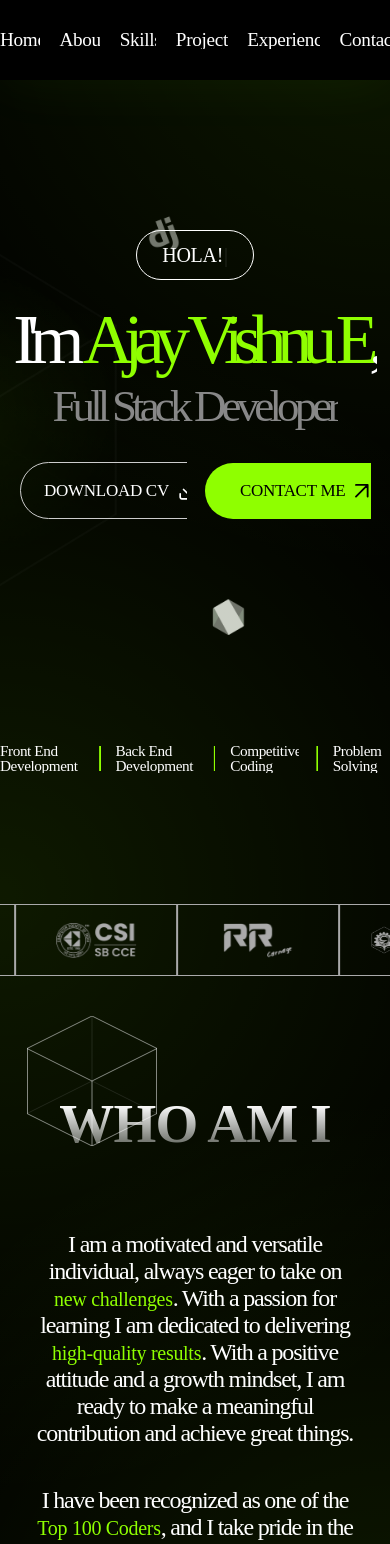
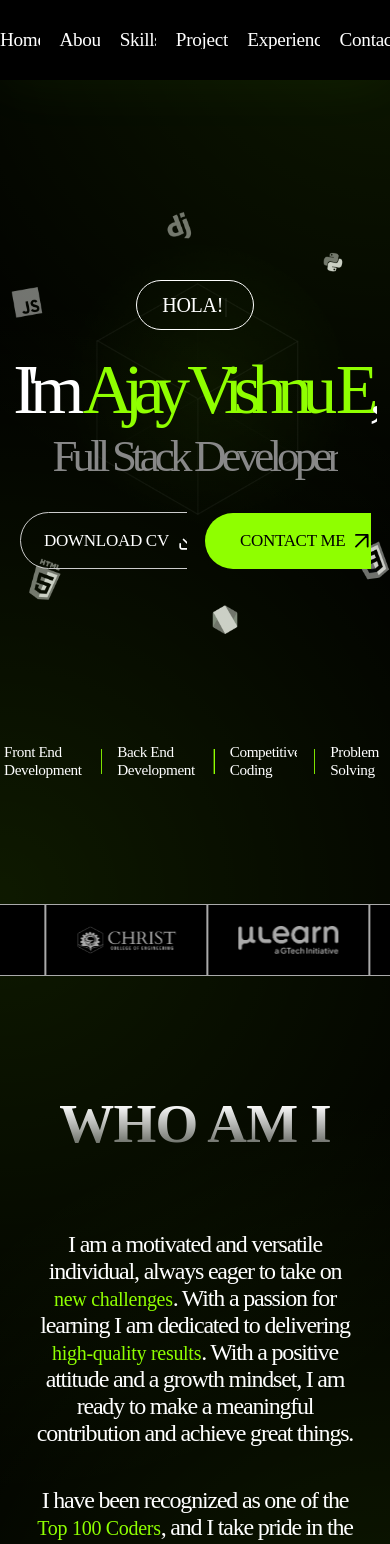
Before and after one commit to AjayVishnuE/Ajay_Vishnu_E, a React (Create React App) app: page / in a window 390 px wide. Shown: the top 1544 px of the page. Built offline with nearby package versions, Linux system fonts and the light colour scheme; a web font is replaced by a local one.

Commit message:
media queries

```diff
--- a/src/components/EdgeCube/edgecube.css
+++ b/src/components/EdgeCube/edgecube.css
@@ -49,7 +49,7 @@
   .edgecube-container-4{
     position: absolute;
     z-index: 100;
-    left: 50px;
+    left: 7%  ;
   }
 
   .edgecube-container-5{
@@ -59,16 +59,32 @@
     margin-top: 4px;
   }
 
-  @media (max-width: 1200px) {
+  @media (max-width: 1360px) {
     .edgecube-container-3{
+      display: none;
+    }
+    .edgecube-container-4{
+      left: 4%;
+    }
+  }
+
+  @media (max-width: 1110px) {
+    .edgecube-container-5{
+      display: none;
+    }
+    .edgecube-container-4{
       display: none;
     }
   }
 
-  @media (max-width: 1200px) {
-
+  @media (max-width: 900px) {
+    .edgecube-container-2{
+      display: none;
+    }
   }
 
-  @media (max-width: 1200px) {
-
+  @media (max-width: 600px) {
+    .edgecube-container-1{
+      display: none;
+    }
   }
--- a/src/components/HelloTextLoop/hellotextloop.css
+++ b/src/components/HelloTextLoop/hellotextloop.css
@@ -21,14 +21,28 @@ span{
     letter-spacing: -0.3px;
 }
 
-@media (max-width:1500px) {
+@media (max-width:1450px) {
     .overall-container{
+        padding-top: 50px;
+    }
+}
+@media (max-width:2600px) and (min-height:1000px){
+    .overall-container{
+        padding-top: 12%;
     }
 }
 
-@media (max-width:1200px) and (min-height:1000px){
+@media (max-width:1500px) and (min-height:1000px){
     .overall-container{
-        padding-top: 18%;
+        padding-top: 19%;
+    }
+}
+
+
+
+@media (max-width:750px) and (min-height:1000px){
+    .overall-container{
+        padding-top: 40%;
     }
 }
 /* ipad air
--- a/src/components/KnowMore/KnowMore.jsx
+++ b/src/components/KnowMore/KnowMore.jsx
@@ -7,7 +7,8 @@ function KnowMore() {
   return (
     <div className='flex-center knowmore-overall-container'>
       <p className='p-heading know-more-h'>WANT TO KNOW MORE?</p>
-      <p className='knomore-description'>This is the complete me, download my resume and find all about me. Change this content accordingly. Just placing the content in order to look great! Put upto 3 lines so that it looks aesthetic.</p>
+      <p className='knowmore-description'>
+      Discover my passion for building seamless and engaging digital experiences. Curious about my journey? Download my resume below and let’s create something amazing together!        </p>
       <a className='flex-center knomore-resume-downloadd-btn' href={pdfFile} download="Resume Ajay Vishnu E" target='_blank'>
           <p>DOWNLOAD MY RESUME</p>
           <svg className='downloadicon' xmlns="http://www.w3.org/2000/svg" width="25" height="25" viewBox="0 0 25 25" fill="none">
--- a/src/components/KnowMore/knowmore.css
+++ b/src/components/KnowMore/knowmore.css
@@ -14,11 +14,12 @@
     -webkit-text-fill-color: transparent;
 }
 
-.knomore-description{
-    width: 70%;
+.knowmore-description{
+    width: 60%;
+    text-wrap:balance;
     color: var(--PortBlack);
     font-family: 'Red Hat Mono';
-    font-size: 26px;
+    font-size: 24px;
     font-weight: 500;
     line-height: 28.86px;
     text-align: center;
@@ -30,7 +31,6 @@
 .knomore-resume-downloadd-btn{
     width:298.53pxpx;
     background-color: var(--PortBlack);
-    height:58.98pxpx;
     padding: 16.49px 28.27px 16.49px 28.27px;
     gap: 12px;
     border-radius: 38.29px;
@@ -51,5 +51,79 @@
     text-align: left;
     text-underline-position: from-font;
     text-decoration-skip-ink: none;
+}
 
+@media (max-width:1400px) {
+    .knowmore-description{
+        font-size: 22px;
+        width: 70%;
+    }
 }
+
+@media (max-width:1200px) {
+    .knowmore-description{
+        font-size: 20px;
+        width: 80%;
+    }
+}
+
+@media (max-width:1100px) {
+    .knowmore-overall-container{
+        padding:30px 0 30px 0;
+        height: fit-content;
+        gap: 25px;
+        position: relative;
+    }
+}
+
+@media (max-width:900px) {
+    .knowmore-description{
+        font-size: 18px;
+        width: 90%;
+    }
+}
+
+@media (max-width:700px) {
+    .knowmore-description{
+        font-size: 16px;
+        width: 95%;
+    }
+}
+
+@media (max-width:600px) {
+    .knowmore-description{
+        font-size: 15px;
+        line-height: 140%;
+        width: 100%;
+    }
+
+    .knomore-resume-downloadd-btn{
+        padding: 16.49px 28.27px 16.49px 28.27px;
+        border-radius: 38.29px;
+    }
+
+    .knomore-resume-downloadd-btn > p{
+        font-size: 14.03px;
+        line-height: 26.5px;
+    }
+
+    .knomore-resume-downloadd-btn > svg{
+        height: 16px;
+    }
+}
+
+@media (max-width:525px) {
+    .knowmore-description{
+        font-size: 13px;
+        line-height: 140%;
+        width: 100%;
+    }
+}
+
+@media (max-width:460px) {
+    .knowmore-description{
+        font-size: 12px;
+        line-height: 140%;
+        width: 100%;
+    }
+}
--- a/src/components/OrgLogoSet/orglogoset.css
+++ b/src/components/OrgLogoSet/orglogoset.css
@@ -1,20 +1,20 @@
 .orglogoset-container {
-    padding: 40px 5% 20px 5%; /* Apply padding normally */
-    overflow: visible; /* Hide anything outside the container */
+    padding: 40px 5% 20px 5%;
+    overflow: visible;
     position: relative;
-    display: flex; /* Ensures logos are in a line */
-    white-space: nowrap; /* Prevents wrapping of child elements */
-    flex-wrap: nowrap; /* Additional assurance against wrapping */
+    display: flex;
+    white-space: nowrap;
+    flex-wrap: nowrap;
 }
 
 .orglogo-container {
     min-width: 220px;
     height: 80px;
     display: inline-flex;
-    border: 1px solid var(--PortGrey2); /* Align logos in a row */
-    justify-content: center; /* Center content horizontally */
-    align-items: center; /* Center content vertically */
-    background: #000; /* Background color for logos */
+    border: 1px solid var(--PortGrey2);
+    justify-content: center;
+    align-items: center;
+    background-color: transparent;
 }
 
 .orglogo-img {
@@ -25,19 +25,19 @@
 
 @media (max-width: 900px) {
     .orglogoset-container {
-        padding: 40px 0; /* Remove side padding */
-        animation: scroll-logos 30s linear infinite;
-        width: fit-content;/* Adjust time for speed */
+        padding: 40px 0;
+        animation: scroll-logos 10s linear infinite;
+        width: fit-content;
     }
 
     .orglogo-container {
         min-width: 220px;
         height: 80px;
         display: inline-flex;
-        border: 1px solid var(--PortGrey2); /* Align logos in a row */
-        justify-content: center; /* Center content horizontally */
-        align-items: center; /* Center content vertically */
-        background: #000; /* Background color for logos */
+        border: 1px solid var(--PortGrey2);
+        justify-content: center;
+        align-items: center;
+        background: #000;
     }
 
     .orglogo-img {
@@ -46,10 +46,9 @@
         object-fit: contain;
     }
 
-    /* Keyframes for scrolling effect, ensuring a continuous loop */
     @keyframes scroll-logos {
         from { transform: translateX(0); }
-        to { transform: translateX(-50%); } /* Scrolls half the width for seamless looping */
+        to { transform: translateX(-50%); }
     }
 }
 
@@ -57,7 +56,8 @@
     .orglogo-container {
         min-width: 160px;
         height: 70px;
-        background-color: transparent;
+        background: #000;
+
     }
 
     .orglogo-img {
--- a/src/containers/Contact/contact.css
+++ b/src/containers/Contact/contact.css
@@ -38,7 +38,7 @@
     padding: 0;
     text-align: center;
     font-family: "Red Hat Mono";
-    font-size: 55.642px;
+    font-size: 50.642px;
     font-style: normal;
     font-weight: 400;
     line-height: 120%; /* 66.642px */
--- a/src/containers/ExperienceAndEducation/expandedu.css
+++ b/src/containers/ExperienceAndEducation/expandedu.css
@@ -2,10 +2,12 @@
     padding: 80px 10%;
     gap: 18%;
     z-index: 10px;
+    overflow: visible;
     position: relative;
 }
 
 .expandedu-container{
+    overflow: visible;
     flex-direction: column;
 }
 
@@ -58,5 +60,40 @@
     margin: 12px 0;
     font-family: 'Red Hat Mono';
     font-size: 18px;
+}
 
+@media (max-width:1500px) {
+    .expandedu-overall-container{
+        gap: 10%;
+        padding: 80px 7%;
+    }
 }
+
+
+@media (max-width:1360px) {
+    .expandedu-overall-container{
+        gap: 5%;
+    }
+}
+
+@media (max-width:1200px) {
+    .expandedu-overall-container{
+        flex-direction: column;
+        padding: 80px 20%;
+        justify-content: left;
+    }
+    .expandedu-container{
+        justify-content: left;
+    }
+    .eit{
+        text-wrap:nowrap;
+    }
+}
+
+
+@media (max-width:800px) {
+    .expandedu-overall-container{
+        padding: 80px 10%;
+        flex-direction: column;
+    }
+}
--- a/src/containers/Projects/Projects.jsx
+++ b/src/containers/Projects/Projects.jsx
@@ -17,13 +17,13 @@ const getHighlightedText = (text, keywords) => {
 
 function Projects() {
   const [currentPage, setCurrentPage] = useState(0);
-  const [projectsPerPage, setProjectsPerPage] = useState(window.innerWidth > 800 ? 2 : 1);
+  const [projectsPerPage, setProjectsPerPage] = useState(window.innerWidth > 1200 ? 2 : 1);
   const projectsArray = Object.values(ProjectDetails);
   const totalPages = Math.ceil(projectsArray.length / projectsPerPage);
 
   useEffect(() => {
     const handleResize = () => {
-      setProjectsPerPage(window.innerWidth > 800 ? 2 : 1);
+      setProjectsPerPage(window.innerWidth > 1200 ? 2 : 1);
     };
 
     window.addEventListener('resize', handleResize);
--- a/src/containers/Projects/projects.css
+++ b/src/containers/Projects/projects.css
@@ -137,7 +137,12 @@
     }
   }
 
-  @media (max-width: 800px) {
+  @media (max-width: 1200px) {
+    .Projects-overall-container{
+      flex-direction: column;
+      z-index: 500;
+      padding: 80px 5% 0 5%;
+  }
     .Projects-container{
       width: 100%;
       margin: 60px 0;
@@ -147,10 +152,14 @@
   }
 
     .project-details-div {
-        width: 78%; /* Each project detail takes full width of the container */
-        min-width: 78%; /* Ensure it doesn't shrink below the viewport width */
-        max-width: 78%; /* Prevent it from exceeding the viewport width */
-        padding: 30px 10px; /* Adjust padding for smaller screens */
-        transition: transform 0.3s ease; /* Smooth transition on animation */
+        min-width: 75%;
+        padding: 30px 10px;
+        transition: transform 0.3s ease;
     }
 }
+
+@media (max-width: 800px) {
+  .Projects-overall-container{
+    padding: 80px 1% 0 1%;
+}
+}
--- a/src/containers/Spotlight/spotlight.css
+++ b/src/containers/Spotlight/spotlight.css
@@ -105,6 +105,7 @@
 .spotlight-roles-container{
     gap: 15px;
     position: absolute;
+    padding: 0 5%;
     top: 88vh;
 }
 
@@ -114,7 +115,7 @@
     font-size: 26.267px;
     font-style: normal;
     font-weight: 400;
-    line-height: 100%; /* 28.267px */
+    line-height: 120%;
     letter-spacing: -0.424px;
 }
 
@@ -182,8 +183,20 @@
     }
 }
 
-@media (max-width:900px) {
+@media (max-width:600px) {
+    .Spotlight-overall-container{
+        background-image: url(../../assets/Spotlight/bg-iPad.png);
+        background-size: cover;
+        background-repeat: no-repeat;
+        background-position: center, left center, left center ;
+    }
     .spotlight-roles{
         font-size: 15.267px;
     }
 }
+
+
+
+@media (max-width:400px){
+
+}
```
Also changed, not shown: src/assets/Spotlight/bg-phone.png (added).
